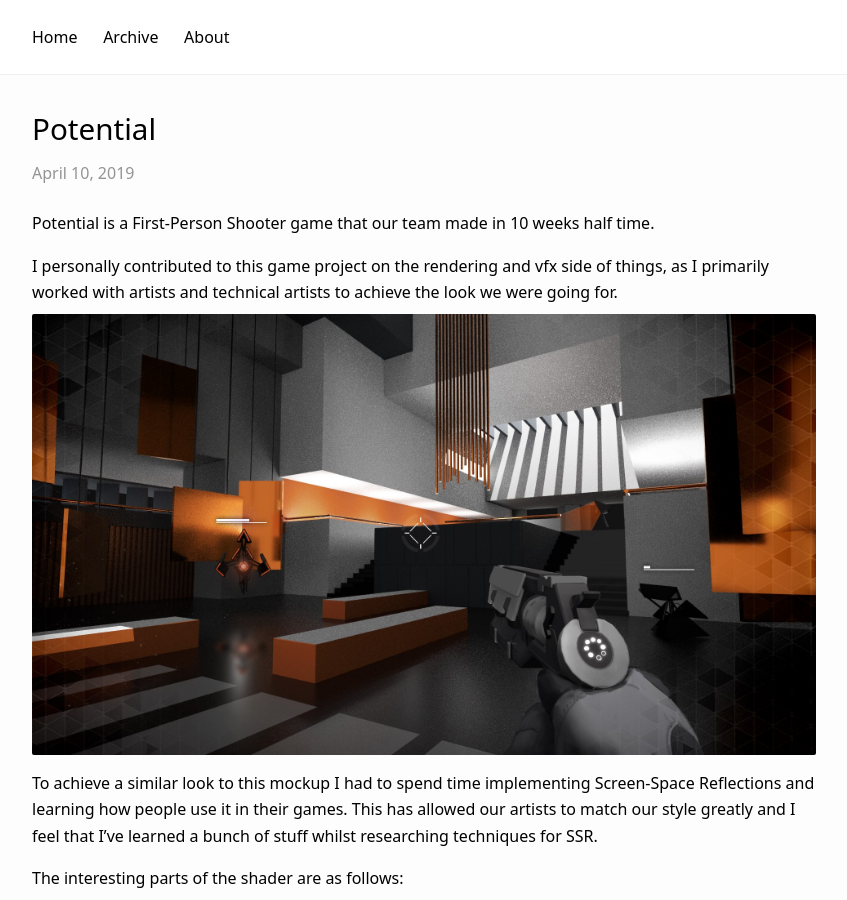
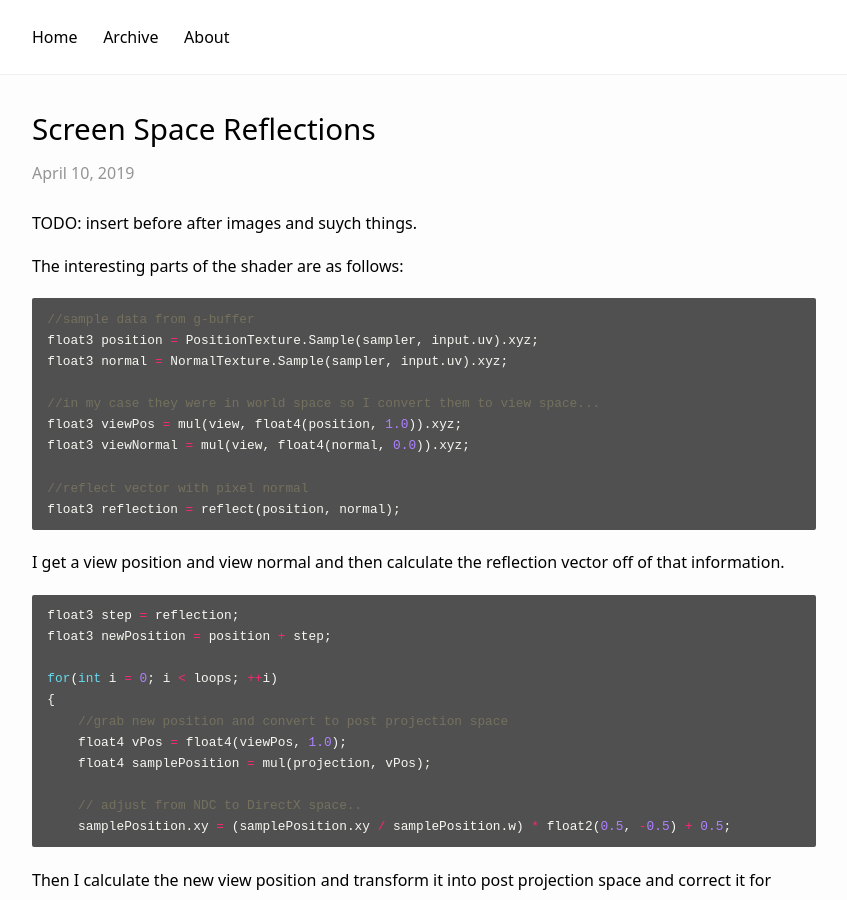
Before and after one commit to KyaZero/kyazero.github.io, a Jekyll site: the page built from _posts/2019-04-10-SSR.md, in a window 1280 px wide and 900 px high. Shown: the whole window, without its empty margins (216-1063 px from the left). Built offline with Jekyll 4.4.1, drawn with Linux system fonts in a browser that asks for light colours; some of the changed text lies outside the part shown.

Commit message:
Changed stuff

```diff
--- a/_includes/portfolio_grid.html
+++ b/_includes/portfolio_grid.html
@@ -2,6 +2,7 @@
     <div class="pf-wrapper">
         <div class="pf-container">
             {% for post in site.posts %}
+            {% if post.onhome %}
             <a class="pf-project" href="{{ post.url }}">
                 <figure>
                     <img src="assets/{{ post.img }}" alt="What's this?" title="{{post.title}}">
@@ -13,6 +14,7 @@
                     </figcaption>
                 </figure>
             </a>
+            {% endif %}
             {% endfor %}
         </div>
     </div>
--- a/_posts/2019-03-29-Hilo.markdown
+++ b/_posts/2019-03-29-Hilo.markdown
@@ -2,6 +2,7 @@
 layout: post
 img: mockup.jpg
 description: 3D Space Shooter
+onhome: true
 ---
 
 haha hilo
--- a/_posts/2019-03-29-Spite.markdown
+++ b/_posts/2019-03-29-Spite.markdown
@@ -2,5 +2,6 @@
 layout: post
 img: mockup.jpg
 description: Top Down RPG
+onhome: true
 ---
 hah aspite
--- a/_posts/2019-04-10-Potential.markdown
+++ b/_posts/2019-04-10-SSR.md
@@ -1,15 +1,10 @@
 ---
 layout: post
-img: mockup.jpg
-description: First-Person Shooter
+permalink: /SSR/
+title: Screen Space Reflections
 ---
 
-Potential is a First-Person Shooter game that our team made in 10 weeks half time.
-
-I personally contributed to this game project on the rendering and vfx side of things, as I primarily worked with artists and technical artists to achieve the look we were going for. ![](../assets/mockup.jpg)
-To achieve a similar look to this mockup I had to spend time implementing Screen-Space Reflections and learning how people use it in their games.
-This has allowed our artists to match our style greatly and I feel that I've learned a bunch of stuff whilst researching techniques for SSR.
-
+TODO: insert before after images and suych things.
 
 The interesting parts of the shader are as follows:
 
@@ -66,5 +61,3 @@ Then I calculate the new view position and transform it into post projection spa
 Finally we compare depth and return the color *(or if you want, UV)* and keep stepping until we either hit something or just return nothing
 
 That's the gist of the SSR implementation, with some edge fading and such applied in our actual engine but left out for simplicity.
-
-I also wrote a CPU-based particle system from scratch during the later weeks in this project as we felt we needed a more solid particle implementation to allow our artists to get their vision across.
```
Also changed, not shown: _posts/2019-04-10-Potential.md (added, +20 -0 lines), _posts/2019-04-11-Specialization.md (+1 -0 lines).
